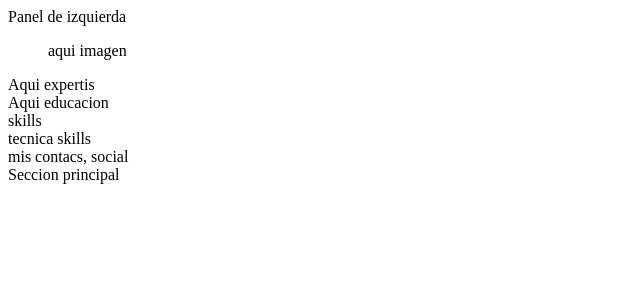
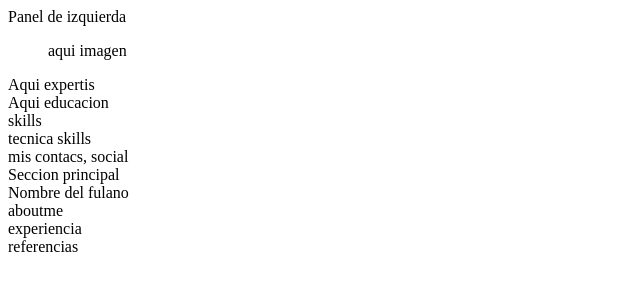
Before and after one commit to plukis/my_resume, a plain HTML site: page index.html in a window 1280 px wide. Shown: the whole page, without its empty margins (0-640 px from the left). Drawn offline with Linux system fonts and the light colour scheme.

Commit message:
iniciando layout principal

```diff
--- a/index.html
+++ b/index.html
@@ -30,6 +30,20 @@
             mis contacs, social
         </section>
     </aside>
-    <main>Seccion principal</main>
+    <main>
+        Seccion principal
+        <section>
+            Nombre del fulano
+        </section>
+        <section>
+            aboutme
+        </section>
+        <section>
+            experiencia
+        </section>
+        <section>
+            referencias
+        </section>
+    </main>
 </body>
 </html>
```
